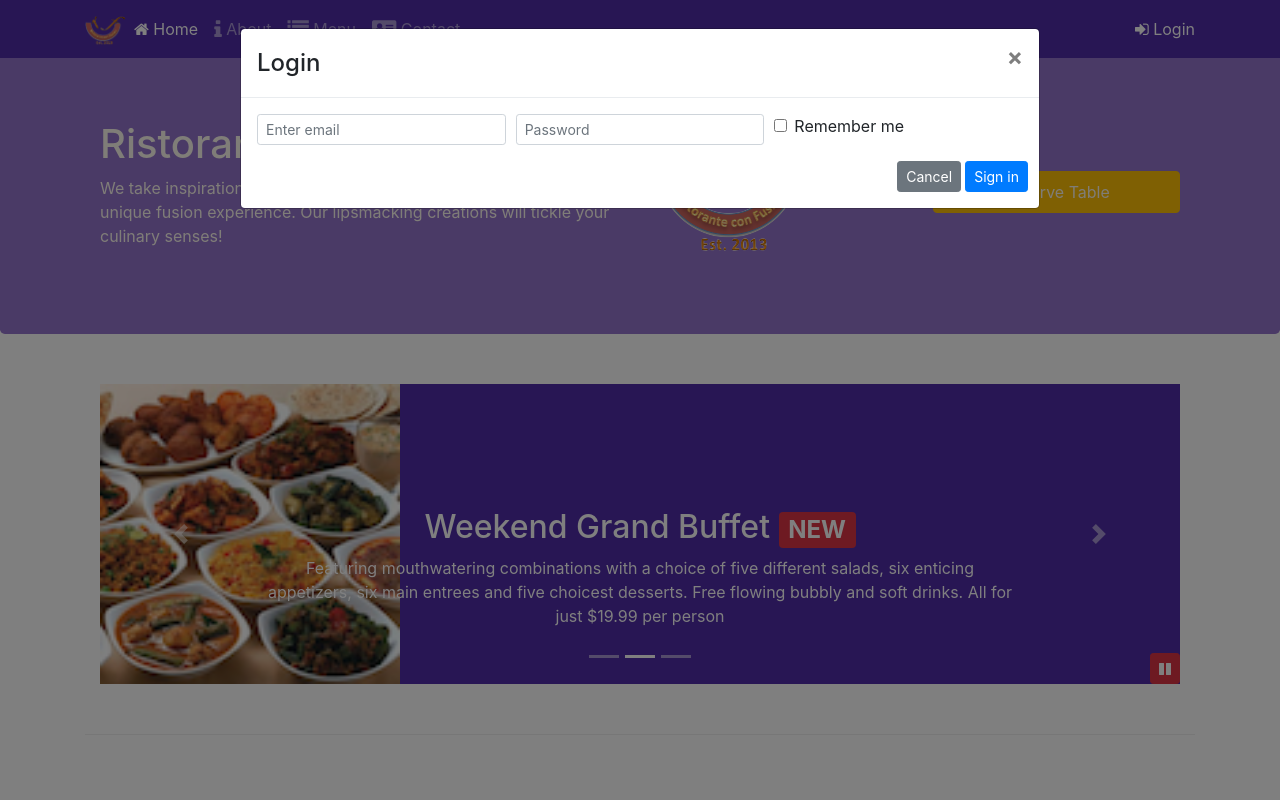
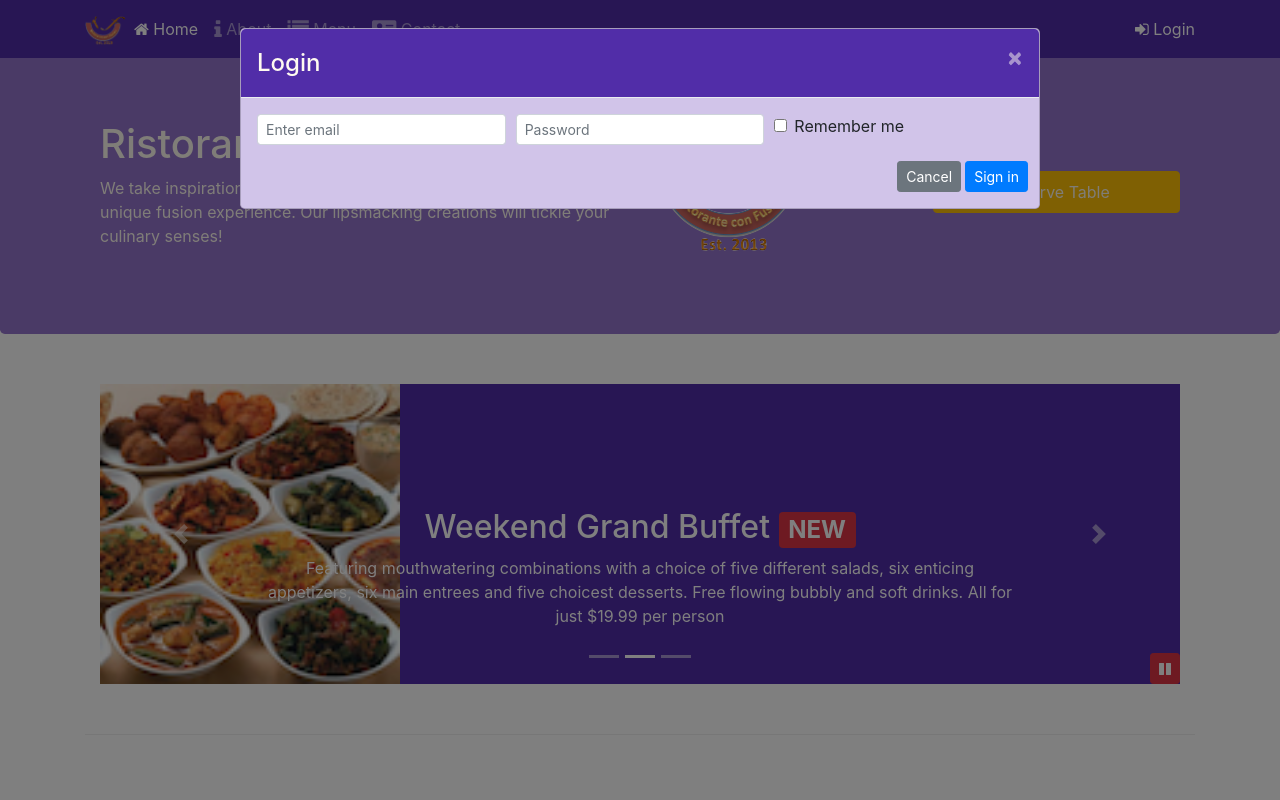
Before and after one commit to Simek13/Coursera-Bootstrap4, a website: page Bootstrap4/conFusion/index.html in a window 1280 px wide. Both pictures are taken after a click on the link "Login". Shown: the top 800 px of the page. Drawn offline with nearby package versions, Linux system fonts and the light colour scheme.

Commit message:
assignment 4

```diff
--- a/Bootstrap4/conFusion/css/styles.scss
+++ b/Bootstrap4/conFusion/css/styles.scss
@@ -75,3 +75,19 @@ body {
     position: absolute;
     bottom: 0px;
 }
+
+.modal {
+
+    .modal-content {
+        background: $background-pale;
+    }
+
+    .close {
+        color: floralwhite;
+    }
+
+    .modal-header {
+        background: $background-dark;
+        color: floralwhite;
+    }
+}
--- a/Bootstrap4/conFusion/index.html
+++ b/Bootstrap4/conFusion/index.html
@@ -30,7 +30,7 @@
                     <li class="nav-item"><a class="nav-link" href="./contactus.html"><span class="fa fa-address-card fa-lg"></span> Contact</a></li>
                 </ul>
                 <span class="navbar-text">
-                    <a data-toggle="modal" data-target="#loginModal">
+                    <a id="loginButton">
                         <span class="fa fa-sign-in"></span> Login
                     </a>
                 </span>
@@ -150,8 +150,7 @@
                     <img src="img/logo.png" class="img-fluid">
                 </div>
                 <div class="col-3 align-self-center">
-                    <a role="button" class="btn btn-block nav-link btn-warning"
-                        data-toggle="modal" data-target="#reserveModal">Reserve Table</a>
+                    <a role="button" class="btn btn-block nav-link btn-warning" id="reserveButton">Reserve Table</a>
                 </div>
             </div>
         </div>
@@ -319,6 +318,13 @@
                 }
 
             });
+            $('#reserveButton').click(function() {
+                $('#reserveModal').modal('show')
+            });
+            $('#loginButton').click(function() {
+                $('#loginModal').modal('show')
+            });
+
         });
     </script>
 </body>
```
Also changed, not shown: Bootstrap4/conFusion/css/styles.css.
